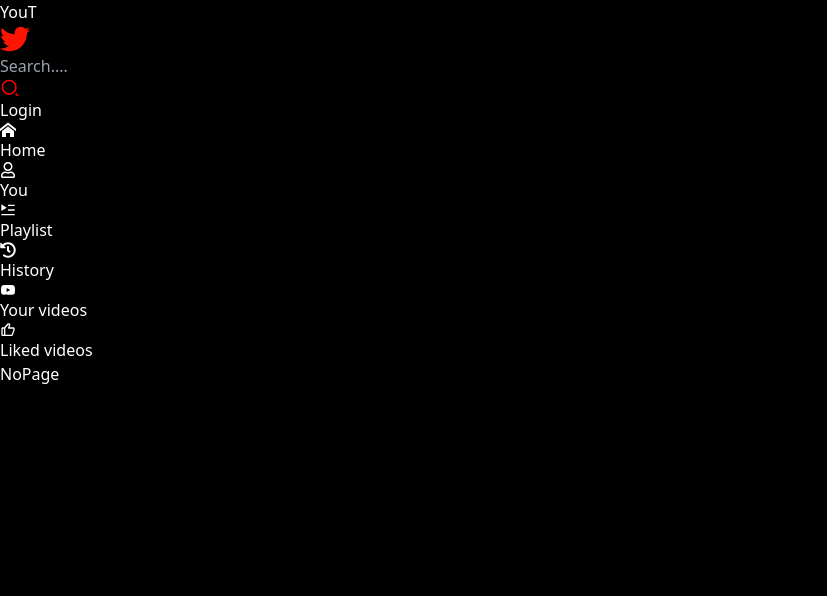
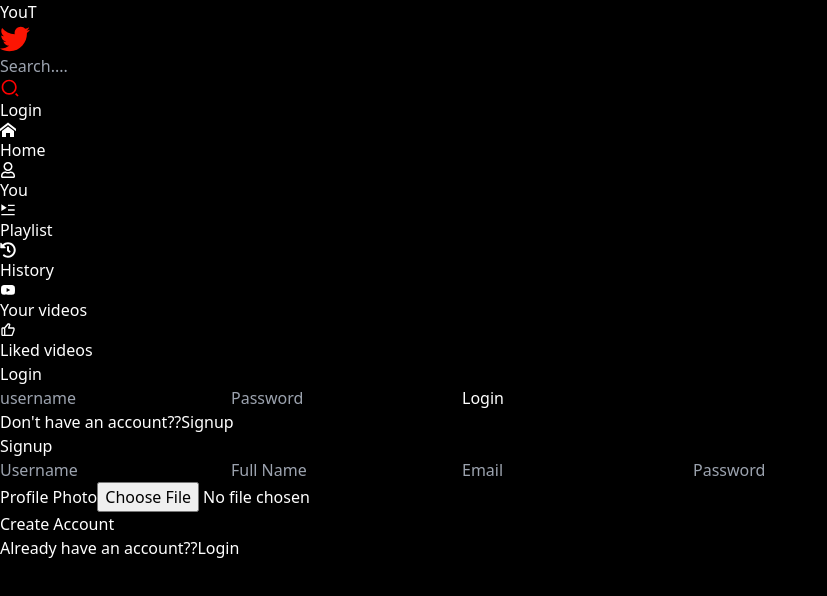
Before and after one commit to Niraaj10/YT, a React (Vite) app in the folder Frontend/: page /login in a window 1280 px wide. Shown: the top 596 px of the page, without its empty margins (0-827 px from the left). Built offline with nearby package versions, Linux system fonts and the light colour scheme.

Commit message:
Login Page created

```diff
--- a/Frontend/package.json
+++ b/Frontend/package.json
@@ -18,7 +18,8 @@
     "react": "^18.3.1",
     "react-dom": "^18.3.1",
     "react-icons": "^5.3.0",
-    "react-router-dom": "^6.26.1"
+    "react-router-dom": "^6.26.1",
+    "react-toastify": "^10.0.5"
   },
   "devDependencies": {
     "@eslint/js": "^9.9.0",
--- a/Frontend/src/App.jsx
+++ b/Frontend/src/App.jsx
@@ -5,6 +5,8 @@ import Home from './components/Home'
 import Sidebar from './components/Sidebar'
 import NoPage from './components/NoPage'
 import Videos from './components/Videos'
+import Login from './components/Login'
+import { UserProvider } from './globalState/userState';
 
 
 function App() {
@@ -13,6 +15,8 @@ function App() {
 
   return (
     <>
+      <UserProvider>
+
         <BrowserRouter>
           <div>
             <Navbar />
@@ -23,7 +27,7 @@ function App() {
               <Routes>
                 <Route index element={<Home />} />
                 <Route path='/videos' element={<Videos />} />
-            <Route index element={<Home />} />
+                <Route path='/login' element={<Login />} />
                 {/* <Route path="blogs" element={<Blogs />} /> */}
 
                 <Route path="*" element={<NoPage />} />
@@ -31,6 +35,7 @@ function App() {
             </div>
           </div>
         </BrowserRouter>
+      </UserProvider>
     </>
   )
 }
--- /dev/null
+++ b/Frontend/src/components/Login.jsx
@@ -0,0 +1,190 @@
+import React, { useState } from 'react'
+import axios from 'axios';
+import { useNavigate } from 'react-router-dom';
+import { UserContext } from '../globalState/userState';
+import { useContext } from 'react';
+
+const Login = () => {
+    const { setUser } = useContext(UserContext);
+    const [islogin, setIslogin] = useState(true);
+    const [profile, setProfile] = useState(null);
+    const navigate = useNavigate();
+    const [loginUser, setLoginUser] = useState({
+        username: '',
+        password: ''
+    });
+
+    const [signupUser, setSignupUser] = useState({
+        username: '',
+        password: '',
+        fullname: '',
+        email: ''
+    });
+
+    const baseUrl = 'http://localhost:7000/api/v1';
+
+
+    const onChangeLogin = (e) => {
+        const { name, value } = e.target;
+        setLoginUser({ ...loginUser, [name]: value });
+    };
+
+    const onChangeSign = (e) => {
+        const { name, value } = e.target;
+        setSignupUser({ ...signupUser, [name]: value });
+    };
+
+    const onProfileChange = (e) => {
+        const file = e.target.files[0];
+        setProfile(file);
+    };
+
+
+    const handleLogin = async (e) => {
+        e.preventDefault();
+        // console.log(loginUser);
+
+        try {
+            const res = await axios.post(`${baseUrl}/users/login`, {
+                username: loginUser.username,
+                password: loginUser.password
+            });
+
+            // console.log(res.data);
+            console.log(res.data.message.user);
+            setUser(res.data.message.user)
+            navigate('/')
+        } catch (error) {
+            console.log(error.message);
+            alert("Please enter correct username and password");
+        }
+    };
+
+    const handleSign = async (e) => {
+        e.preventDefault();
+        console.log(signupUser);
+        console.log(profile);
+        try {
+            const res = await axios.post(`${baseUrl}/users/register`, {
+                username: signupUser.username,
+                password: signupUser.password,
+                fullname: signupUser.fullname,
+                email: signupUser.email,
+                avatar: profile
+            });
+
+            console.log(res.data);
+            // navigate('/')
+        } catch (error) {
+            console.log(error.message);
+            alert("Please enter correct username and password");
+        }
+    };
+
+
+    return (
+        <>
+            <div className='Login w-full h-full  my-auto mx-auto'>
+                <div className='mx-auto w-[30vw] h-[60vh] flex flex-col justify-center items-center px-7 '>
+
+                    {/* Login Form */}
+                    <form onSubmit={handleLogin} className={`LoginForm flex flex-col w-full items-center
+                        ${islogin ? "block" : "hidden"}
+                    `}>
+                        <div className='text-xl font-bold mb-7'>Login</div>
+
+                        <input
+                            type="text"
+                            placeholder='username'
+                            name='username'
+                            className='p-3 w-full px-6 rounded-3xl outline-none border border-[#303030]'
+                            onChange={onChangeLogin}
+                            required
+                        />
+
+                        <input
+                            type="password"
+                            placeholder='Password'
+                            name='password'
+                            className='p-3 px-6 w-full mt-3 rounded-3xl outline-none border border-[#303030]'
+                            onChange={onChangeLogin}
+                            required
+                        />
+
+                        <button type='submit' className='bg-red-600 text-white p-3 w-full rounded-3xl mt-3'>Login</button>
+                        <div className='' onClick={() => setIslogin(!islogin)}>
+                            Don't have an account??
+                            <span className='text-red-600'>Signup</span>
+                        </div>
+                    </form>
+
+                    {/* Signup Form */}
+                    <form onSubmit={handleSign} className={`SignupForm flex flex-col w-full items-center
+                        ${islogin ? "hidden" : ""}
+                    `}>
+                        <div className='text-xl font-bold mb-7'>Signup</div>
+
+                        <input
+                            type="text"
+                            placeholder='Username'
+                            name='username'
+                            className='p-3 px-6 w-full rounded-3xl outline-none border border-[#303030] mb-3'
+                            onChange={onChangeSign}
+                            required
+                        />
+
+                        <input
+                            type="text"
+                            placeholder='Full Name'
+                            name='fullname'
+                            className='p-3 px-6 w-full rounded-3xl outline-none border border-[#303030] mb-3'
+                            onChange={onChangeSign}
+                            required
+                        />
+
+                        <input
+                            type="text"
+                            placeholder='Email'
+                            name='email'
+                            className='p-3 px-6 w-full rounded-3xl outline-none border border-[#303030] mb-3'
+                            onChange={onChangeSign}
+                            required
+                        />
+
+                        <input
+                            type="password"
+                            placeholder='Password'
+                            name='password'
+                            className='p-3 px-6 w-full mb-3 rounded-3xl outline-none border border-[#303030]'
+                            onChange={onChangeSign}
+                            required
+                        />
+
+                        <div className='w-full px-6 text-sm text-gray-500 font-semibold'>
+                            Profile Photo
+                            <input
+                                id='Profile'
+                                type="file"
+                                name='avatar'
+                                className="block w-full text-sm text-gray-500 file:mr-4 file:py-2 file:px-4 file:rounded-lg file:border-0 file:text-sm file:font-semibold file:bg-blue-50 file:text-red-700 hover:file:bg-red-100 mt-1"
+                                onChange={onProfileChange}  // Handle profile change
+                                required
+                            />
+                        </div>
+
+                        <button type='submit' className='bg-red-600 mt-4 text-white p-3 w-full rounded-3xl'>
+                            Create Account
+                        </button>
+                        <div className='' onClick={() => setIslogin(!islogin)}>
+                            Already have an account??
+                            <span className='text-red-600'>Login</span>
+                        </div>
+                    </form>
+
+                </div>
+            </div>
+        </>
+    );
+};
+
+export default Login;
--- a/Frontend/src/components/Navbar.jsx
+++ b/Frontend/src/components/Navbar.jsx
@@ -1,12 +1,15 @@
-import React from 'react'
+import React, { useContext } from 'react'
 import { TfiTwitterAlt } from "react-icons/tfi";
 import { RiSearch2Line } from "react-icons/ri";
 import { IoMenu } from "react-icons/io5";
+import { Link } from 'react-router-dom';
+import { UserContext } from '../globalState/userState';
 
 
 
 
 const Navbar = () => {
+    const { user } = useContext(UserContext)
     return (
         <>
             <div className='p-4  '>
@@ -21,12 +24,24 @@ const Navbar = () => {
                     </div>
 
                     <div className='Serach flex justify-center items-center bg-[#121212] pl-5 border border-[#303030] rounded-3xl '>
-                        <input type="text" className='bg-[#121212] outline-none  py-2 w-[25vw]' placeholder='Search....'/>
-                        <RiSearch2Line color='red' size={20} className='ml-2 bg-[#121212] mr-4  '  />
+                        <input type="text" className='bg-[#121212] outline-none  py-2 w-[25vw]' placeholder='Search....' />
+                        <RiSearch2Line color='red' size={20} className='ml-2 bg-[#121212] mr-4  ' />
                     </div>
 
                     <div className='Login bg-[#272727] border border-[#303030] rounded-3xl px-6 flex justify-center items-center font-bold py-1'>
-                            Login
+                        {
+                            user ? (
+                                <div>
+                                    <div className='font-bold text-xl'>{user.username}</div>
+                                    {/* <Link to='/logout'>Logout</Link> */}
+                                </div>
+                            ) : (
+                                <Link to='/login' className='bg-[#272727]'>
+                                    Login
+                                </Link>
+                            )
+                        }
+
                     </div>
                 </div>
             </div>
--- a/Frontend/src/components/Sidebar.jsx
+++ b/Frontend/src/components/Sidebar.jsx
@@ -18,8 +18,8 @@ const Sidebar = ({ selectedCategory, setSelectedCategory }) => {
 
   const sideContent = [
     { name: 'Home', icon: <ImHome  />, link: '/'  },
-    { name: 'You', icon: <FaRegUser />, link: '/videos' },
-    { name: 'Playlist', icon: <RiPlayList2Fill />, link: '/' },
+    { name: 'You', icon: <FaRegUser />, link: '/login' },
+    { name: 'Playlist', icon: <RiPlayList2Fill />, link: '/videos' },
     { name: 'History', icon: <FaHistory />, link: '/' },
     { name: 'Your videos', icon: <AiFillYoutube />, link: '/' },
     { name: 'Liked videos', icon: <BiLike />, link: '/' },
--- /dev/null
+++ b/Frontend/src/globalState/userState.jsx
@@ -0,0 +1,13 @@
+import React, { createContext, useState } from 'react';
+
+export const UserContext = createContext();
+
+export const UserProvider = ({ children }) => {
+  const [user, setUser] = useState(null); // User state
+
+  return (
+    <UserContext.Provider value={{ user, setUser }}>
+      {children}
+    </UserContext.Provider>
+  );
+};
```
Also changed, not shown: 1 other file (tests, documents, lock files or other folders). Lines whose indentation alone changed are shown as unchanged.
